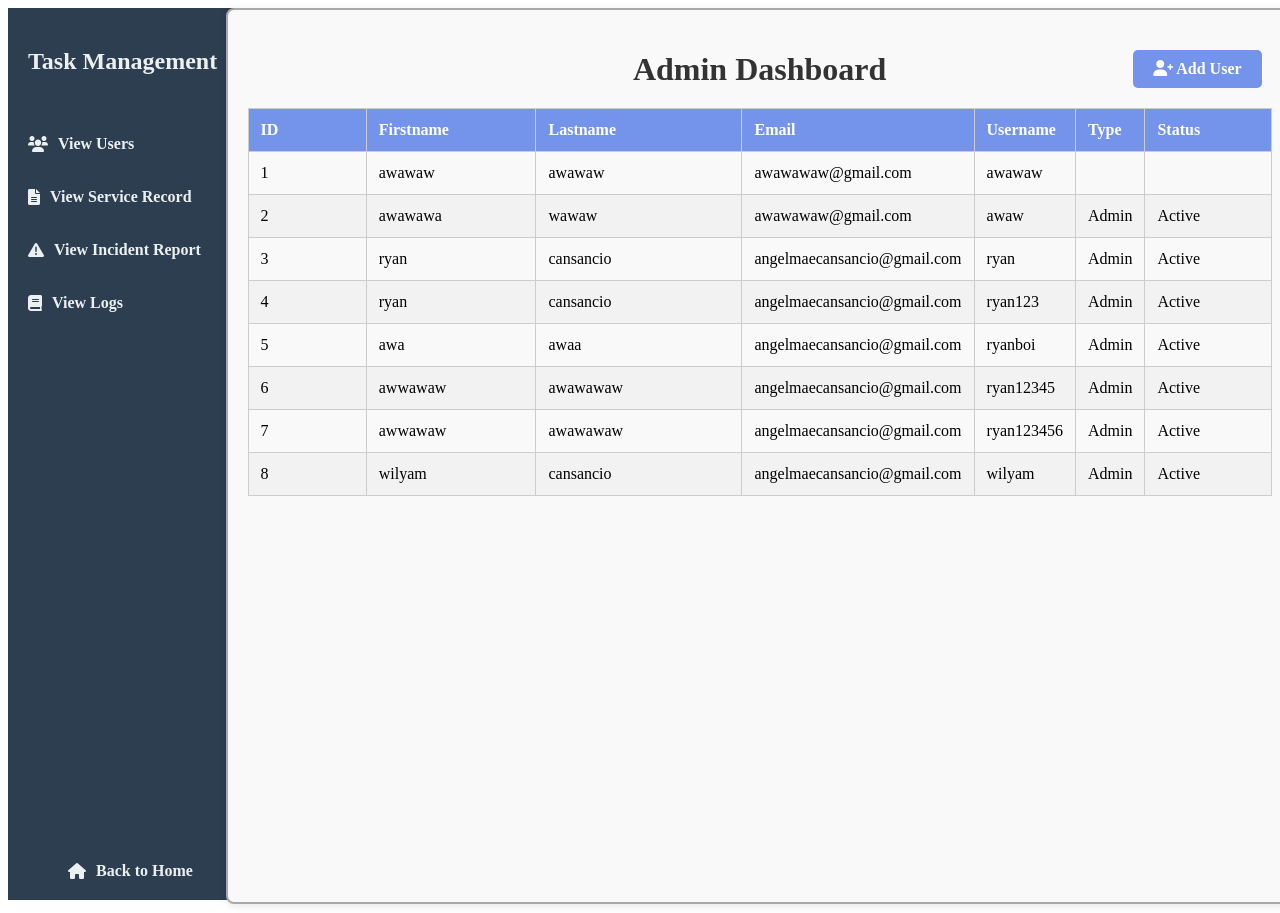
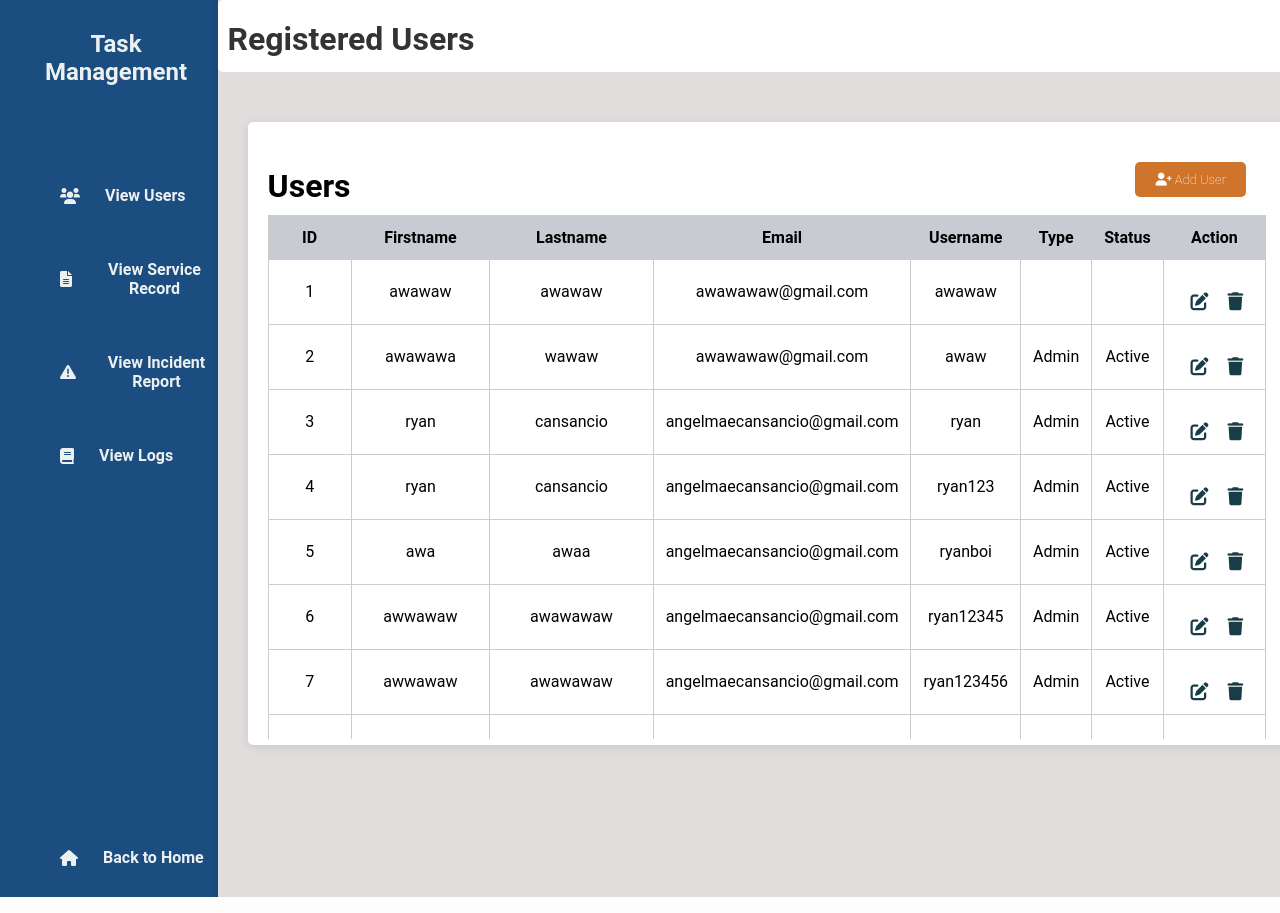
Before and after one commit to Cansancio21/Management, a PHP site: page /adminD.php in a window 1280 px wide. Run offline with PHP 8.4, Linux system fonts and the light colour scheme; a user stored in the database is signed in; data comes from the database, SQL or seed files in the repository.

Commit message:
daylight

```diff
--- a/addU.php
+++ b/addU.php
@@ -58,7 +58,7 @@ if ($_SERVER["REQUEST_METHOD"] == "POST") {
     <meta name="viewport" content="width=device-width, initial-scale=1.0">
     <title>Add User</title>
     <link rel="stylesheet" href="https://cdn.jsdelivr.net/npm/boxicons@2.1.4/css/boxicons.min.css">
-    <link rel="stylesheet" href="addU.css">
+    <link rel="stylesheet" href="add.css">
 </head>
 <body>
 
--- a/adminD.css
+++ b/admin.css
@@ -1,37 +1,75 @@
+* {
+    margin: 0;
+    padding: 0;
+    font-family: 'Roboto', sans-serif;
+}
+
+
+body {
+    min-height: 100vh;
+    display: flex;
+    align-items: center;
+    background-color: #2d3250;
+}
 
 .container {
-    width: 80%; /* Adjusted width for the container */
+    width: 85%; /* Adjusted width for the container */
     margin-left: 17%; /* Leave space for the sidebar */
     padding: 20px;
-    background-color: #f9f9f9; /* Light background for the container */
-    border-radius: 8px; /* Rounded corners */
+    background-color: #e2dddd; /* Light background for the container */
     box-shadow: 0 2px 10px rgba(0, 0, 0, 0.1); /* Subtle shadow */
-    height: 95vh; /* Full height of the viewport */
-   position: fixed;
-   border: 2px solid #A9A9A9; /* Dark gray border */
+    height: 100vh; /* Full height of the viewport */
+    position: fixed;
 }
 
-/* Heading styles */
-h1 {
-    text-align: center;
-    color: #333; /* Darker text color */
-    margin-bottom: 20px; /* Space below the heading */
+.table-box {
+    margin-top: 50px;
+    width: 78%; /* Adjusted width for the container */
+    padding: 20px;
+    margin-right: 20px;
+    margin-left: 10px;
+    border-radius: 5px;
+    background-color: #ffffff; /* Light background for the container */
+    box-shadow: 0 2px 10px rgba(0, 0, 0, 0.1); /* Subtle shadow */
+    height: 65vh; /* Full height of the viewport */
+    position: fixed;
 }
 
-/* Wrapper for sidebar and main content */
+.table-box h2{
+    text-align: left;
+    margin-top: 25px;
+    font-size: 2rem;
+}
+
+.container .upper{
+    border-radius: 5px;
+    margin-top: -20px;
+    margin-left: -20px;
+    width: 100%;
+    height: 8vh;
+    background-color: #ffffff;
+}
+
+.upper h1{
+    padding-top: 20px;
+    padding-left: 10px;
+    text-align: left;
+    color: #333; /* Darker text color */
+}
+
 .wrapper {
-    display: flex; /* Use flexbox for layout */
-    height: 100vh; /* Full viewport height */
+    display: flex;
+    height: 100vh;
 }
 
 /* Sidebar styles */
 .sidebar {
-    width: 15%; /* Fixed width for the sidebar */
-    background-color: #2c3e50; /* Dark blue-gray background for the sidebar */
-    padding: 20px; /* Padding inside the sidebar */
-    border-right: 1px solid #ccc; /* Right border for separation */
-    height: 95vh; /* Full viewport height for the sidebar */
-    position: fixed; /* Fix the sidebar in place */
+    width: 15%;
+    background-color: #1b4d80;
+    padding: 20px;
+    border-right: 1px solid #ccc;
+    height: 100vh;
+    position: fixed;
 }
 
 .sidebar-image {
@@ -43,6 +81,8 @@ h1 {
 
 /* Sidebar heading styles */
 .sidebar h2 {
+    margin-top: 10px;
+    text-align: center;
     color: #ecf0f1; /* Light color for the heading */
 }
 
@@ -50,11 +90,13 @@ h1 {
 .sidebar ul {
     list-style-type: none; /* Remove bullet points */
     padding: 0; /* Remove padding */
-    margin-top: 60px;
+    margin-top: 100px;
+    margin-left: 40px;
+    margin-bottom: 30px;
 }
 
 .sidebar li {
-    margin: 35px 0; /* Space between links */
+    margin: 55px 0; /* Space between links */
 }
 
 .sidebar a {
@@ -62,16 +104,20 @@ h1 {
     color: #ecf0f1; /* Light color for links */
     display: flex; /* Flexbox for icon and text alignment */
     align-items: center; /* Center items vertically */
+    text-align: center;
+}
 
+footer a{
+    margin-bottom: 50px;
 }
 
 .sidebar a i {
-    margin-right: 10px; /* Space between icon and text */
+    margin-right: 25px;
 }
 
 .sidebar a:hover {
     text-decoration: underline; /* Underline on hover */
-    color: #1abc9c; /* Change color on hover */
+    color: #f51e02; /* Change color on hover */
 }
 
 /* Back to Home link styles */
@@ -92,8 +138,9 @@ h1 {
 /* Table styles */
 table {
     width: 100%;
+    margin-right: 10px;
     border-collapse: collapse; /* Remove space between borders */
-    margin-top: 20px; /* Space above the table */
+    margin-top: 10px; /* Space above the table */
     max-height: 90%; /* Set a maximum height for the table */
     overflow-y: auto; /* Enable vertical scrolling */
     display: block; /* Allow scrolling */
@@ -103,7 +150,7 @@ table {
 th, td {
     border: 1px solid #ccc; /* Light gray border */
     padding: 12px; /* More padding for better spacing */
-    text-align: left; /* Align text to the left */
+    text-align: center; /* Align text to the left */
 }
 
 /* Apply specific widths to columns */
@@ -124,14 +171,12 @@ th:last-child, td:last-child {
 
 /* Table header background */
 th {
-    background-color: #7494ec; /* Green background for header */
-    color: white; /* White text color for header */
+    background-color: #c8cbd1;
+    color: rgb(0, 0, 0);
 }
 
 /* Row styles */
-tr:nth-child(even) {
-    background-color: #f2f2f2; /* Light gray for even rows */
-}
+
 
 tr:hover {
     background-color: #e0e0e0; /* Slightly darker gray on hover */
@@ -152,19 +197,38 @@ a:hover {
 
 .add-user-btn {
     display: inline-block;
-    background-color: #7494ec;
+    background-color: #cf752b;
     color: white;
     padding: 10px 20px;
     border-radius: 5px;
     text-decoration: none;
-    font-size: 16px;
-    font-weight: bold;
+    font-size: 13px;
+    font-weight: lighter;
     transition: 0.3s;
     position: absolute;
-    right: 30px;
+    right: 40px;
     top: 20px;
 }
 
 .add-user-btn:hover {
     background-color: #7494ec;
 }
+
+.table-box table a {
+    font-size: 18px;
+    color: #193d46;
+    display: inline-flex; /* Use inline-flex for better alignment */
+    align-items: center; /* Center items vertically */
+    margin-right: 5px;
+    margin-left: 10px;
+    transition: color 0.3s; /* Smooth transition for hover effect */
+    text-align: center;
+}
+
+.table-box a:hover {
+    color: #0056b3; /* Change color on hover */
+}
+
+.table-box a i {
+    justify-content: center;
+}
--- a/adminD.php
+++ b/adminD.php
@@ -19,7 +19,7 @@ $result = $conn->query($sql);
     <meta charset="UTF-8">
     <meta name="viewport" content="width=device-width, initial-scale=1.0">
     <title>Admin Dashboard</title>
-    <link rel="stylesheet" href="adminD.css">
+    <link rel="stylesheet" href="admin.css">
     <link rel="stylesheet" href="https://cdnjs.cloudflare.com/ajax/libs/font-awesome/6.0.0-beta3/css/all.min.css">
 </head>
 <body>
@@ -32,16 +32,21 @@ $result = $conn->query($sql);
             <li><a href="view_incident_report.php"><i class="fas fa-exclamation-triangle"></i> View Incident Report</a></li>
             <li><a href="view_logs.php"><i class="fas fa-book"></i> View Logs</a></li>
         </ul>
+        <footer>
         <a href="index.php" class="back-home"><i class="fas fa-home"></i> Back to Home</a>
+        </footer>
     </div>
 
     <div class="container">
-        <h1>Admin Dashboard</h1>
 
-        <!-- Add User Button -->
-        <a href="addU.php" class="add-user-btn"><i class="fas fa-user-plus"></i> Add User</a>
+        <div class="upper">
+        <h1>Registered Users</h1>
+        </div>
 
-        <table>
+     <div class="table-box">
+     <h2>Users</h2>
+     <a href="addU.php" class="add-user-btn"><i class="fas fa-user-plus"></i> Add User</a>
+     <table>
             <thead>
                 <tr>
                     <th>ID</th>
@@ -51,6 +56,7 @@ $result = $conn->query($sql);
                     <th>Username</th>
                     <th>Type</th>
                     <th>Status</th>
+                    <th>Action</th>
                 </tr>
             </thead>
             <tbody>
@@ -65,6 +71,10 @@ $result = $conn->query($sql);
                                 <td>{$row['u_username']}</td>
                                 <td>" . ucfirst(strtolower($row['u_type'])) . "</td>
                                 <td>" . ucfirst(strtolower($row['u_status'])) . "</td>
+                                 <td>
+                                    <a href='edit_user.php?id={$row['u_id']}'><i class='fas fa-edit'></i></a>
+                                    <a href='delete_user.php?id={$row['u_id']}'><i class='fas fa-trash'></i></a>
+                                </td>
                               </tr>";
                     }
                 } else {
@@ -73,6 +83,7 @@ $result = $conn->query($sql);
                 ?>
             </tbody>
         </table>
+     </div>
     </div>
 </div>
 </body>
--- a/settings.php
+++ b/settings.php
@@ -9,7 +9,7 @@
     <meta name="viewport" content="width=device-width, initial-scale=1.0">
     <title>Settings</title>
     <link href='https://unpkg.com/boxicons@2.1.4/css/boxicons.min.css' rel='stylesheet'>
-    <link rel="stylesheet" href="settings.css">
+    <link rel="stylesheet" href="setting.css">
 </head>
 <body>
     <div class="container">
```
Also changed, not shown: add.css (renamed from addU.css, +7 -6 lines), index.css (renamed from style.css, +7 -7 lines), index.php (+8 -4 lines), setting.css (renamed from settings.css, +6 -6 lines), staffD.php (renamed from staff.php).
